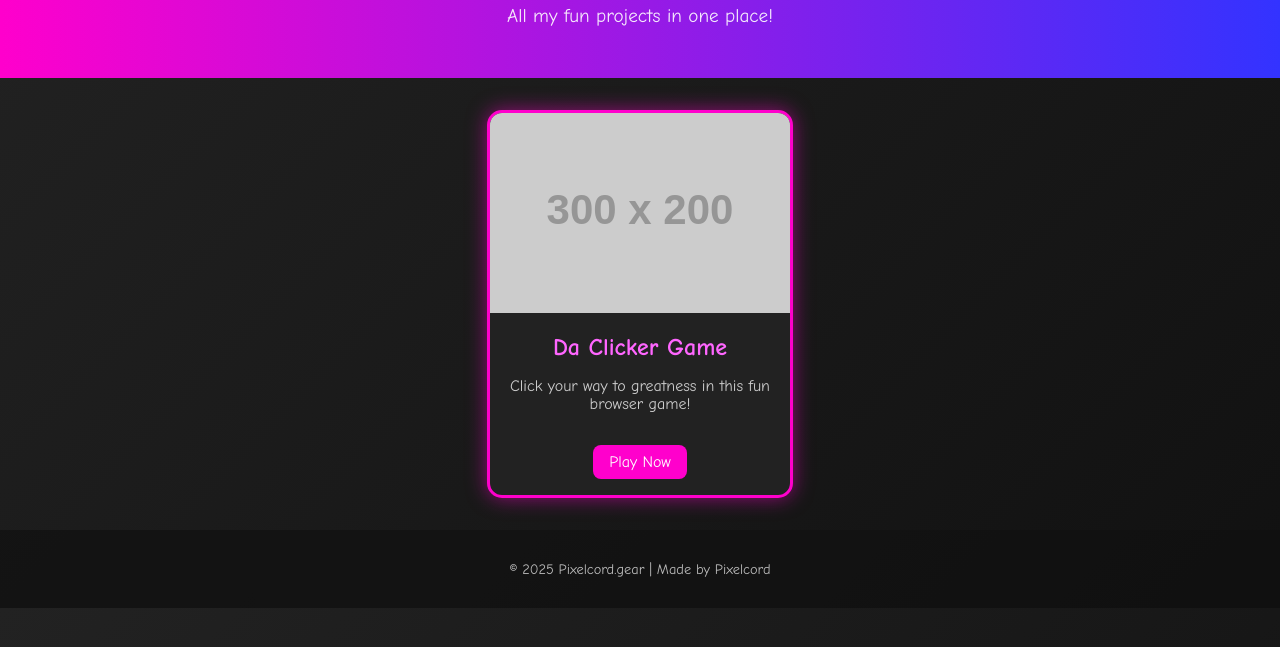
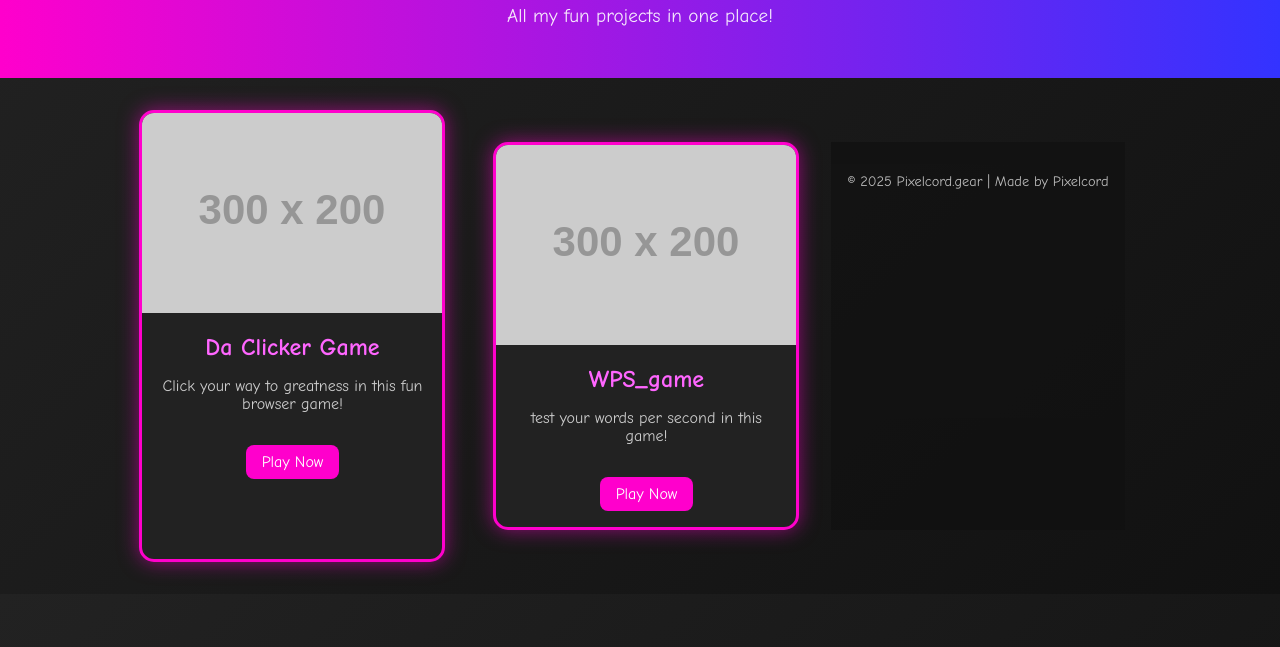
Before and after one commit to gear-pixelcord/PixelCord.gearoffical, a plain HTML site: page index.html in a window 1280 px wide. Shown: the part 91-738 px from the top of the page. Drawn offline with Linux system fonts and the light colour scheme; placeholder pictures from the web are drawn by us.

Commit message:
Add files via upload

```diff
--- a/index.html
+++ b/index.html
@@ -22,7 +22,14 @@
     </div>
 
     <!-- Add more project cards here -->
-  </section>
+   <section class="projects">
+    <div class="project-card">
+      <img src="https://via.placeholder.com/300x200.png?WPS game" alt="wps game">
+      <h2>WPS_game</h2>
+      <p>test your words per second in this game!</p>
+      <a href="https://gear-pixelcord.github.io/WPS-game-/" target="_blank">Play Now</a>
+    </div>
+
 
   <footer>
     <p>© 2025 Pixelcord.gear | Made by Pixelcord</p>
```
